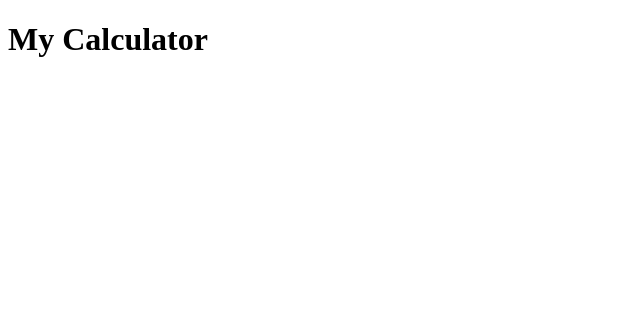
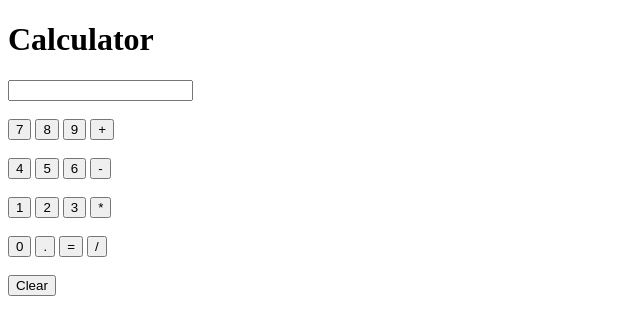
Before and after one commit to mrsnh4444-rgb/calculator-app, a plain HTML site: page index.html in a window 1280 px wide. Shown: the whole page, without its empty margins (0-640 px from the left). Drawn offline with Linux system fonts and the light colour scheme.

Commit message:
Update index.html

```diff
--- a/index.html
+++ b/index.html
@@ -1,9 +1,65 @@
 <!DOCTYPE html>
 <html>
 <head>
-  <title>Calculator</title>
+    <title>Calculator</title>
 </head>
 <body>
-  <h1>My Calculator</h1>
+
+<h1>Calculator</h1>
+
+<input type="text" id="display" readonly>
+
+<br><br>
+
+<button onclick="appendValue('7')">7</button>
+<button onclick="appendValue('8')">8</button>
+<button onclick="appendValue('9')">9</button>
+<button onclick="appendValue('+')">+</button>
+
+<br><br>
+
+<button onclick="appendValue('4')">4</button>
+<button onclick="appendValue('5')">5</button>
+<button onclick="appendValue('6')">6</button>
+<button onclick="appendValue('-')">-</button>
+
+<br><br>
+
+<button onclick="appendValue('1')">1</button>
+<button onclick="appendValue('2')">2</button>
+<button onclick="appendValue('3')">3</button>
+<button onclick="appendValue('*')">*</button>
+
+<br><br>
+
+<button onclick="appendValue('0')">0</button>
+<button onclick="appendValue('.')">.</button>
+<button onclick="calculate()">=</button>
+<button onclick="appendValue('/')">/</button>
+
+<br><br>
+
+<button onclick="clearDisplay()">Clear</button>
+
+<script>
+const display = document.getElementById("display");
+
+function appendValue(value) {
+    display.value += value;
+}
+
+function clearDisplay() {
+    display.value = "";
+}
+
+function calculate() {
+    try {
+        display.value = eval(display.value);
+    } catch {
+        display.value = "Error";
+    }
+}
+</script>
+
 </body>
 </html>
```
